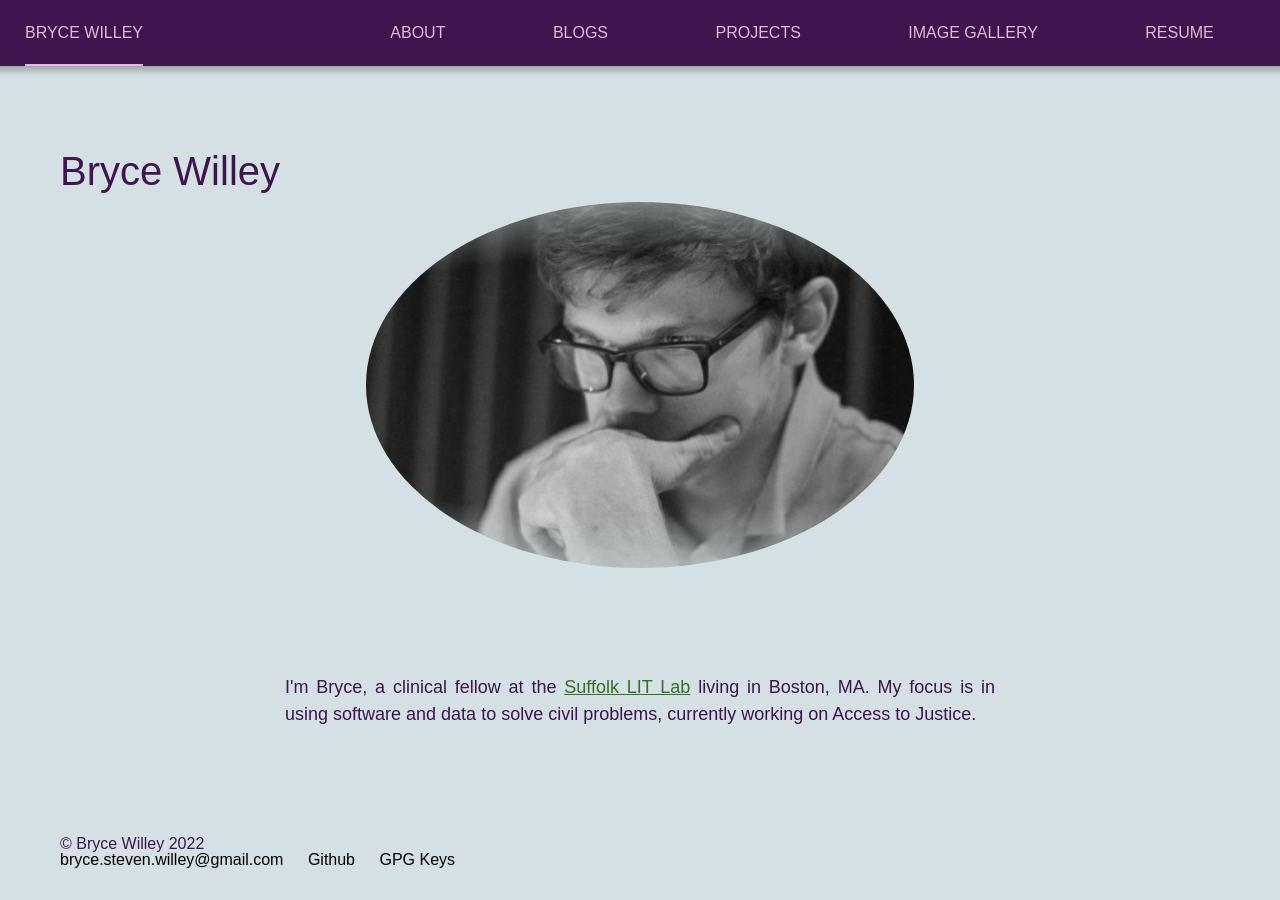
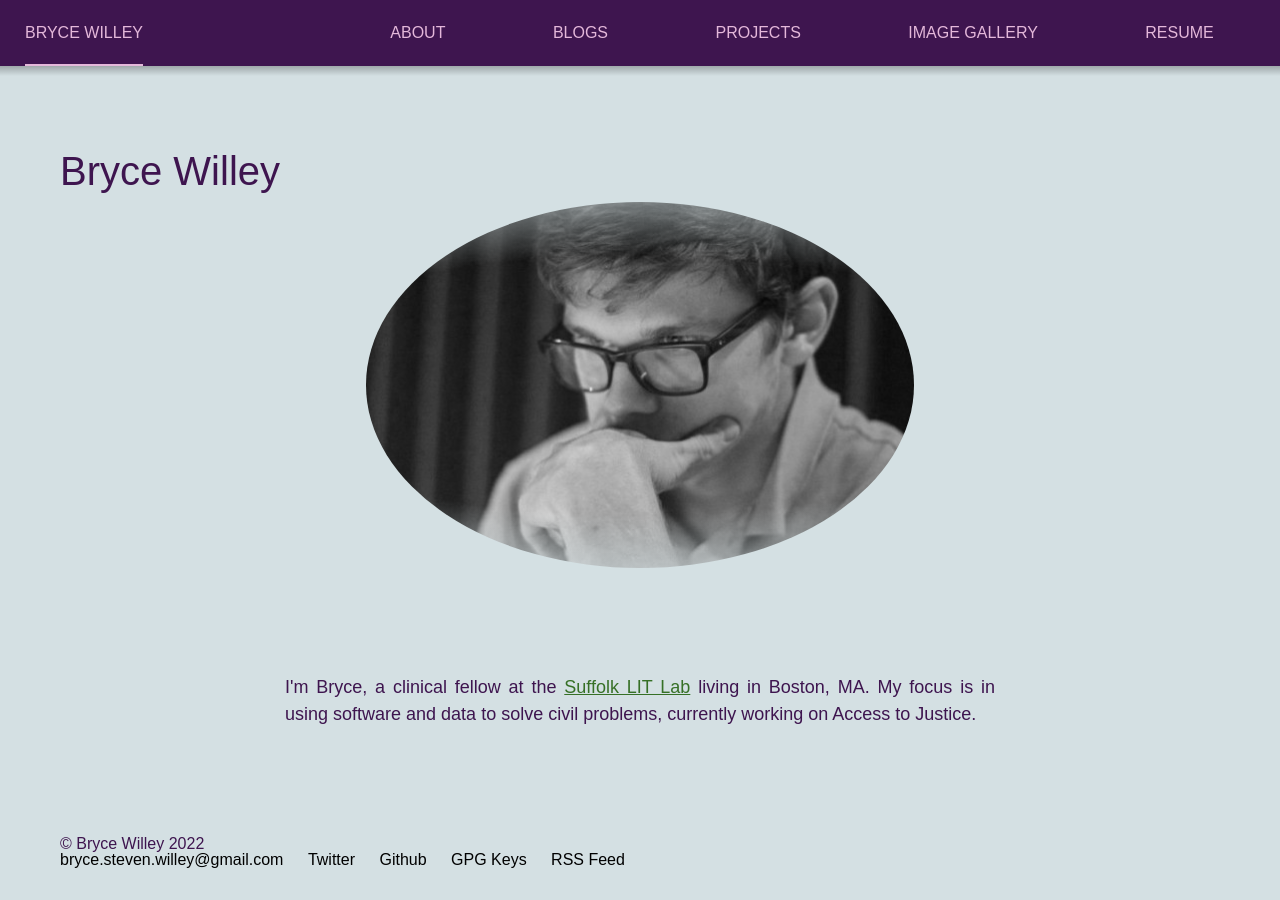
Before and after one commit to BryceStevenWilley/BryceStevenWilley.github.io, a Jekyll site: the page built from index.md, in a window 1280 px wide. Built offline with Jekyll 4.4.1, drawn with Linux system fonts in a browser that asks for light colours.

Commit message:
Show RSS for blog and Twitter

```diff
--- a/_config.yml
+++ b/_config.yml
@@ -19,8 +19,10 @@ description: >- # this means to ignore newlines until "baseurl:"
   Bryce Willey- Access to Justice, Software for Humans
 baseurl: "" # the subpath of your site, e.g. /blog
 url: "https://brycestevenwilley.github.io" # the base hostname & protocol for your site, e.g. http://example.com
-github_username:  BryceStevenWilley
+github_username: BryceStevenWilley
+twitter_username: wowitisbryce
 gpg_keys: assets/gpg_key.gpg.txt
+show_rss: True
 
 # Build settings
 markdown: kramdown
@@ -32,7 +34,6 @@ themeColor: 'blue' # green, blue, orange, purple, grey
 fixedNav: 'true' # true or false
 
 permalink: /:year/:month/:title
-markdown: kramdown
 include: [_pages]
 exclude: [_site, vendor, LICENSE, README.md]
 sass:
--- a/_includes/footer.html
+++ b/_includes/footer.html
@@ -8,6 +8,7 @@
       {% if site.gpg_keys %}<a href="{{ site.gpg_keys }}">GPG Keys</a>{% endif %}
       {% if site.dribbble_username %}<a href="https://dribbble.com/{{ site.dribbble_username }}">Dribbble</a>{% endif %}
       {% if site.codepen_username %}<a href="http://codepen.io/{{ site.codepen_username }}">CodePen</a>{% endif %}
+      {% if site.show_rss %}<a href="{{ site.url }}/feed.xml">RSS Feed</a>{% endif %}
     </p>
   </div>
 </footer>
```
